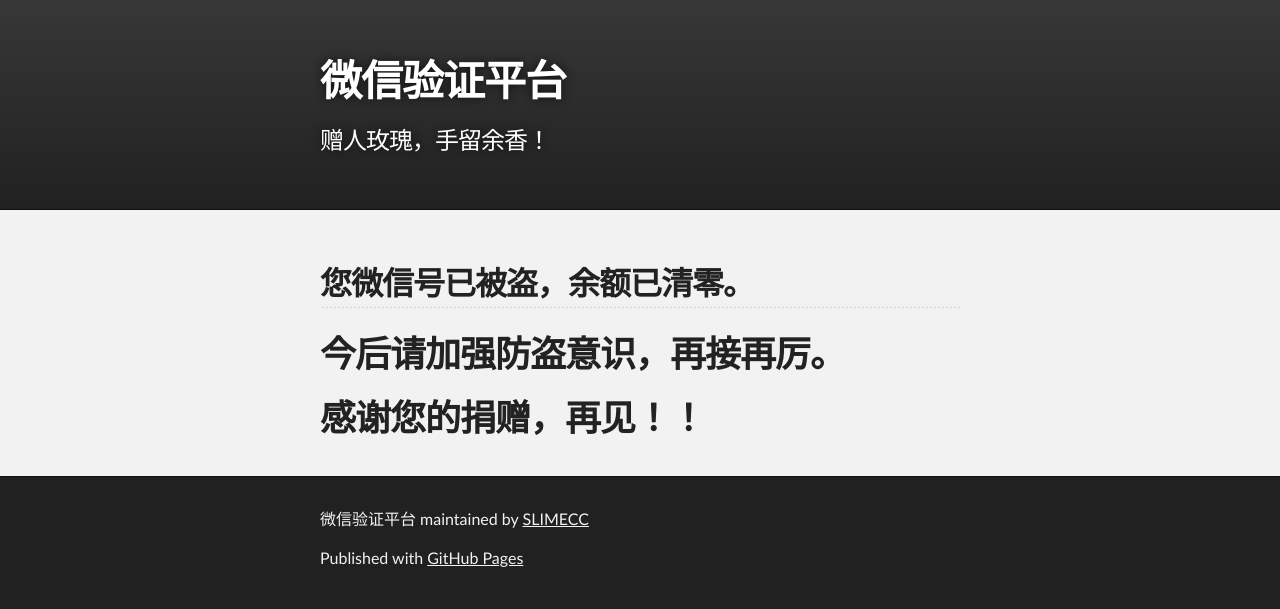
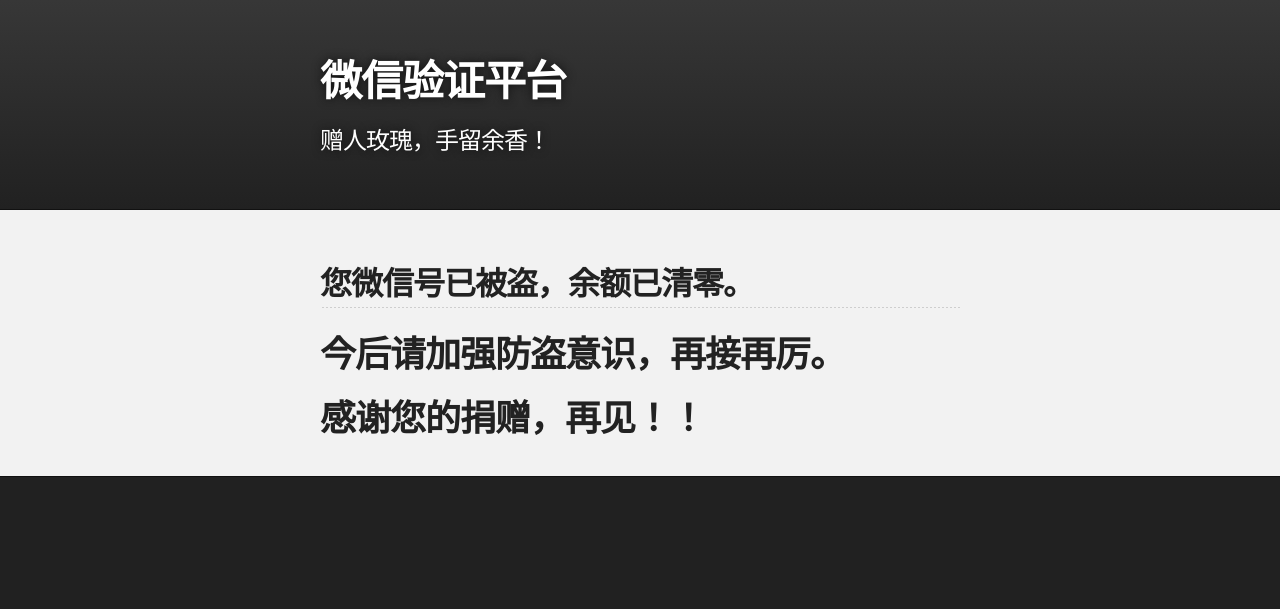
Before and after one commit to SLIMECC/SLIMECC.github.i, a plain HTML site: page index.html in a window 1280 px wide. Drawn offline with Linux system fonts and the light colour scheme.

Commit message:
Update index.html

```diff
--- a/index.html
+++ b/index.html
@@ -16,7 +16,7 @@
     <!-- HEADER -->
     <div id="header_wrap" class="outer">
         <header class="inner">
-<!--           <a id="forkme_banner" href="https://github.com/SLIMECC/SLIMECC.github.i">View on GitHub</a> -->
+
 
           <h1 id="project_title">微信验证平台</h1>
           <h2 id="project_tagline">赠人玫瑰，手留余香！</h2>
@@ -41,12 +41,12 @@
     </div>
 
     <!-- FOOTER  -->
-    <div id="footer_wrap" class="outer">
+<!--     <div id="footer_wrap" class="outer">
       <footer class="inner">
         <p class="copyright">微信验证平台 maintained by <a href="https://github.com/SLIMECC">SLIMECC</a></p>
         <p>Published with <a href="https://pages.github.com">GitHub Pages</a></p>
       </footer>
-    </div>
+    </div> -->
 
 
 
```
